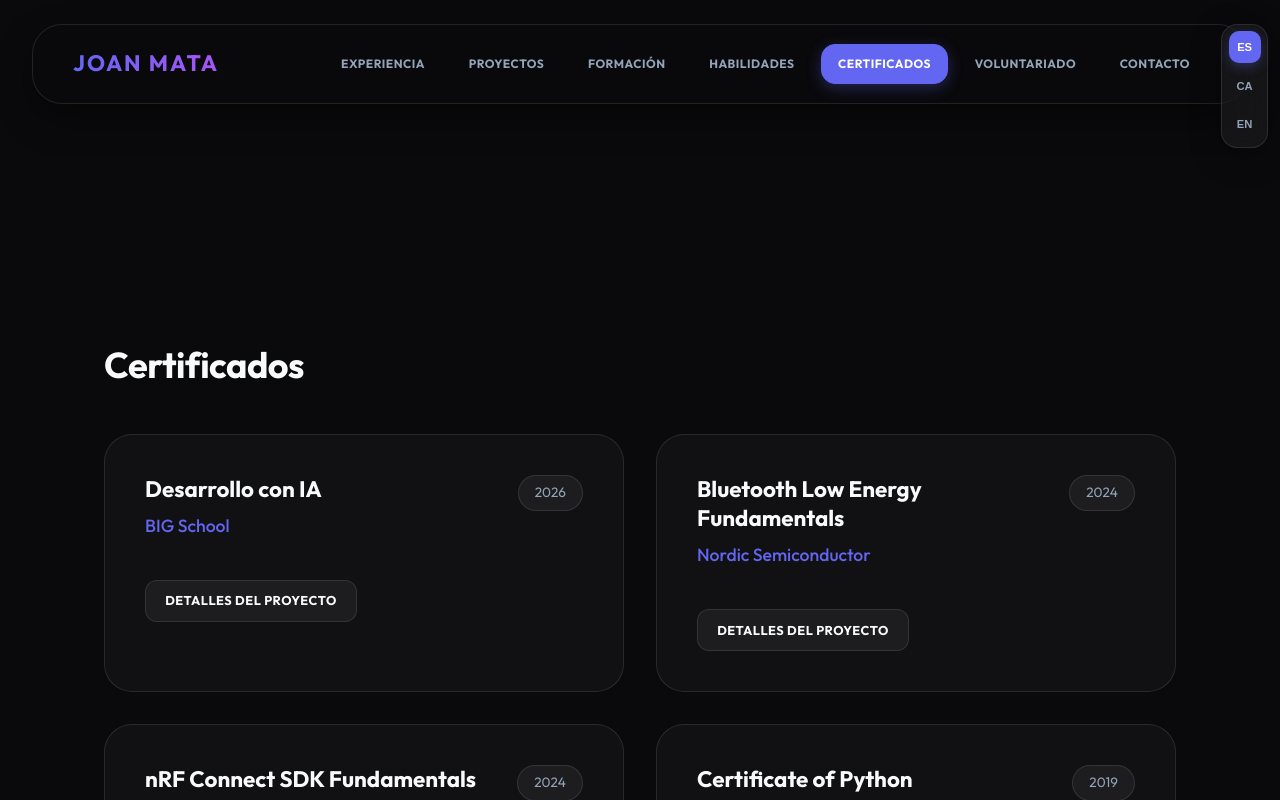
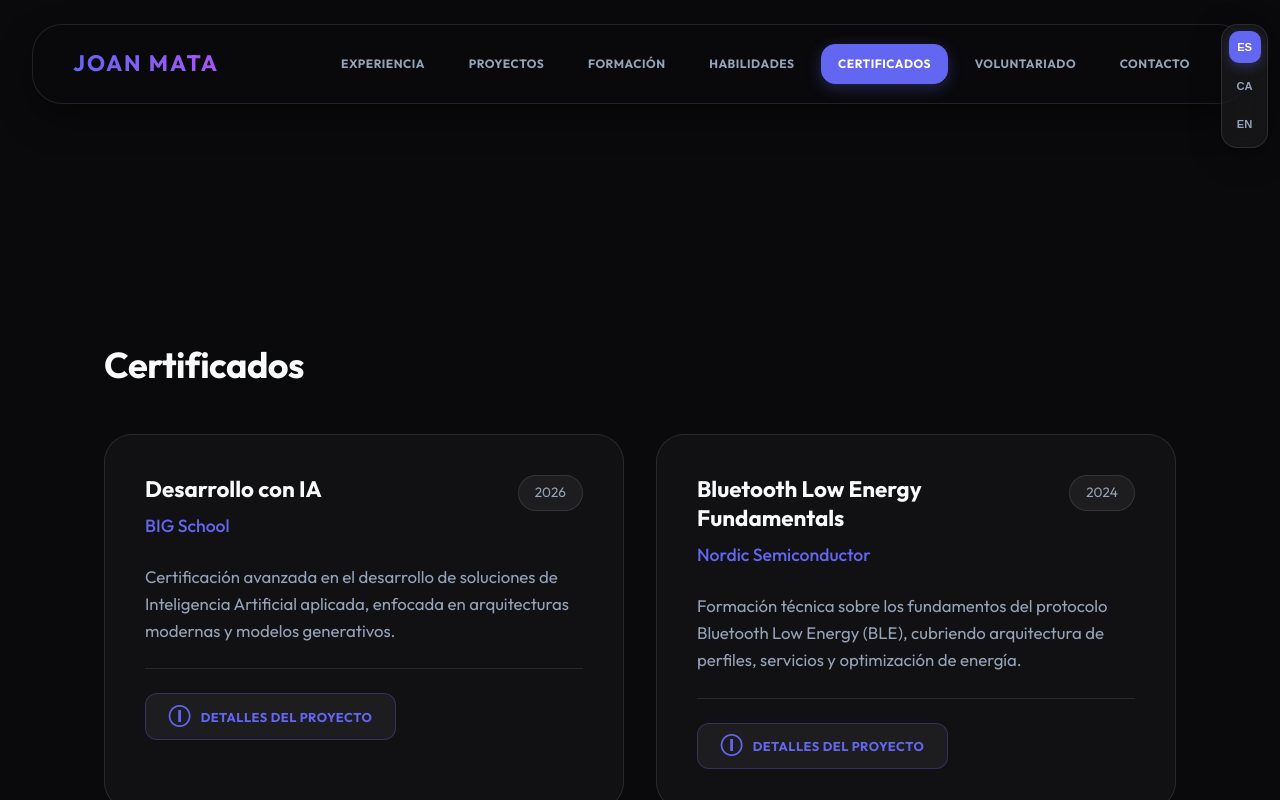
Before and after one commit to joan-mata/joanmata_web, a React (Vite) app: page /#/certificates in a window 1280 px wide. Shown: the top 800 px of the page. Built offline with nearby package versions, Linux system fonts and the light colour scheme.

Commit message:
fix: certificate details boton

```diff
--- a/src/components/sections/Certificates.jsx
+++ b/src/components/sections/Certificates.jsx
@@ -10,9 +10,15 @@ const Certificates = ({ title, data, lang, isAdmin, onEdit, onAdd, translations
     </div>
     <div className="card-grid">
       {data.map((cert, idx) => (
-        <Card key={idx} title={cert.title} subtitle={cert.issuer} date={cert.date}>
-          <div style={{ display: 'flex', gap: '0.5rem', marginTop: '1rem' }}>
-            <Link to={`/certificates/${cert.id}`} className="cta-btn secondary mini">{translations.projects.details}</Link>
+        <Card key={cert.id} title={cert.title} subtitle={cert.issuer} date={cert.date}>
+          <p className="card-content" style={{ marginBottom: '1.5rem', color: 'var(--text-dim)', fontSize: '1.05rem', lineHeight: '1.6' }}>
+            {cert.description[lang]}
+          </p>
+
+          <div className="card-footer-actions">
+            <Link to={`/certificates/${cert.id}`} className="card-details-btn">
+              {translations.projects.details}
+            </Link>
             {isAdmin && <button className="admin-icon" onClick={() => onEdit(idx)}>✎</button>}
           </div>
         </Card>
```
